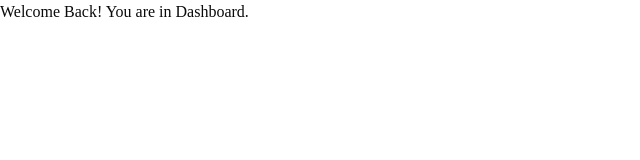
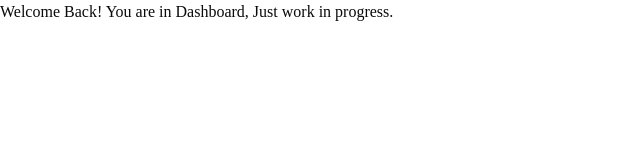
Before and after one commit to pirate08/shaadibio, a Next.js app: page /dashboard in a window 1280 px wide. Shown: the top 160 px of the page, without its empty margins (0-640 px from the left). Built offline with nearby package versions, Linux system fonts and the light colour scheme.

Commit message:
Dashboard Ui page added in dashboard page...

```diff
--- a/src/app/(dashboard)/dashboard/page.tsx
+++ b/src/app/(dashboard)/dashboard/page.tsx
@@ -1,7 +1,12 @@
+import DashboardUI from "@/components/dashboard/DashboardUI";
 import React from "react";
 
 const Dashboard = () => {
-  return <div>Welcome Back! You are in Dashboard.</div>;
+  return (
+    <div>
+      <DashboardUI />
+    </div>
+  );
 };
 
 export default Dashboard;
--- a/src/components/dashboard/DashboardUI.tsx
+++ b/src/components/dashboard/DashboardUI.tsx
@@ -3,7 +3,7 @@ import React from "react";
 const DashboardUI = () => {
   return (
     <div>
-      <h1>Welcome Back! You are in Dashboard</h1>
+      <h1>Welcome Back! You are in Dashboard, Just work in progress.</h1>
     </div>
   );
 };
```
